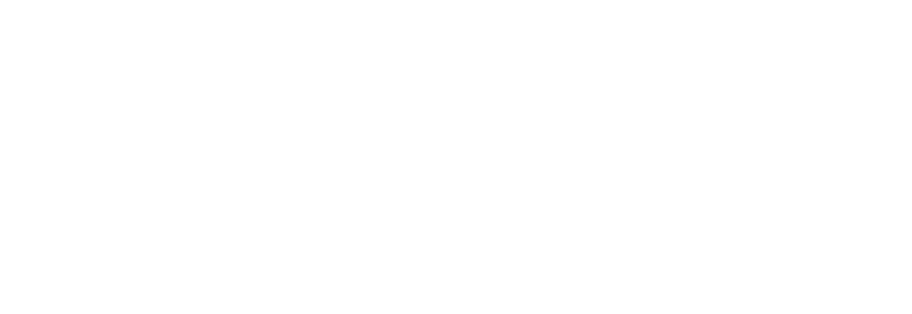
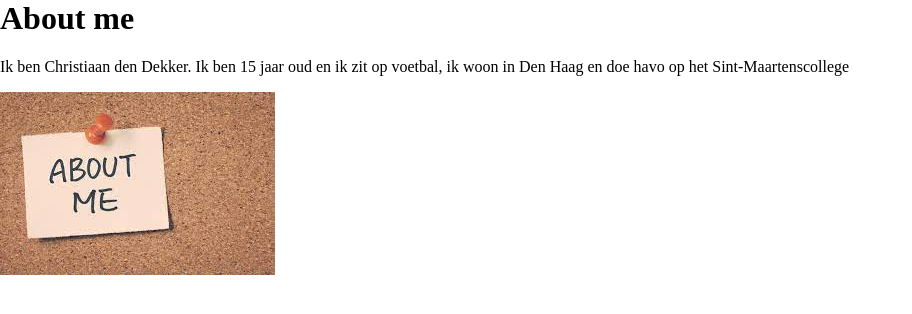
Before and after one commit to ChristiaanDD/PO-Website, a plain HTML site: page Aboutme.html in a window 1280 px wide. Shown: the whole page, without its empty margins (0-912 px from the left). Drawn offline with Linux system fonts and the light colour scheme.

Commit message:
Filmpje + About me

```diff
--- a/Aboutme.html
+++ b/Aboutme.html
@@ -5,3 +5,7 @@
 	<link href="style.css" rel="stylesheet" type="text/css" />
   <link rel="shortcut icon" type="image/jpg" href="images.jpg""/>
 </head>
+<h1> About me </h1>
+<p> Ik ben Christiaan den Dekker. Ik ben 15 jaar oud en ik zit op voetbal, ik woon in Den Haag en doe havo op het Sint-Maartenscollege </p>
+
+ <img src="about.jpg">
```
Also changed, not shown: Filmpje.html (+2 -0 lines), about.jpg (added).
